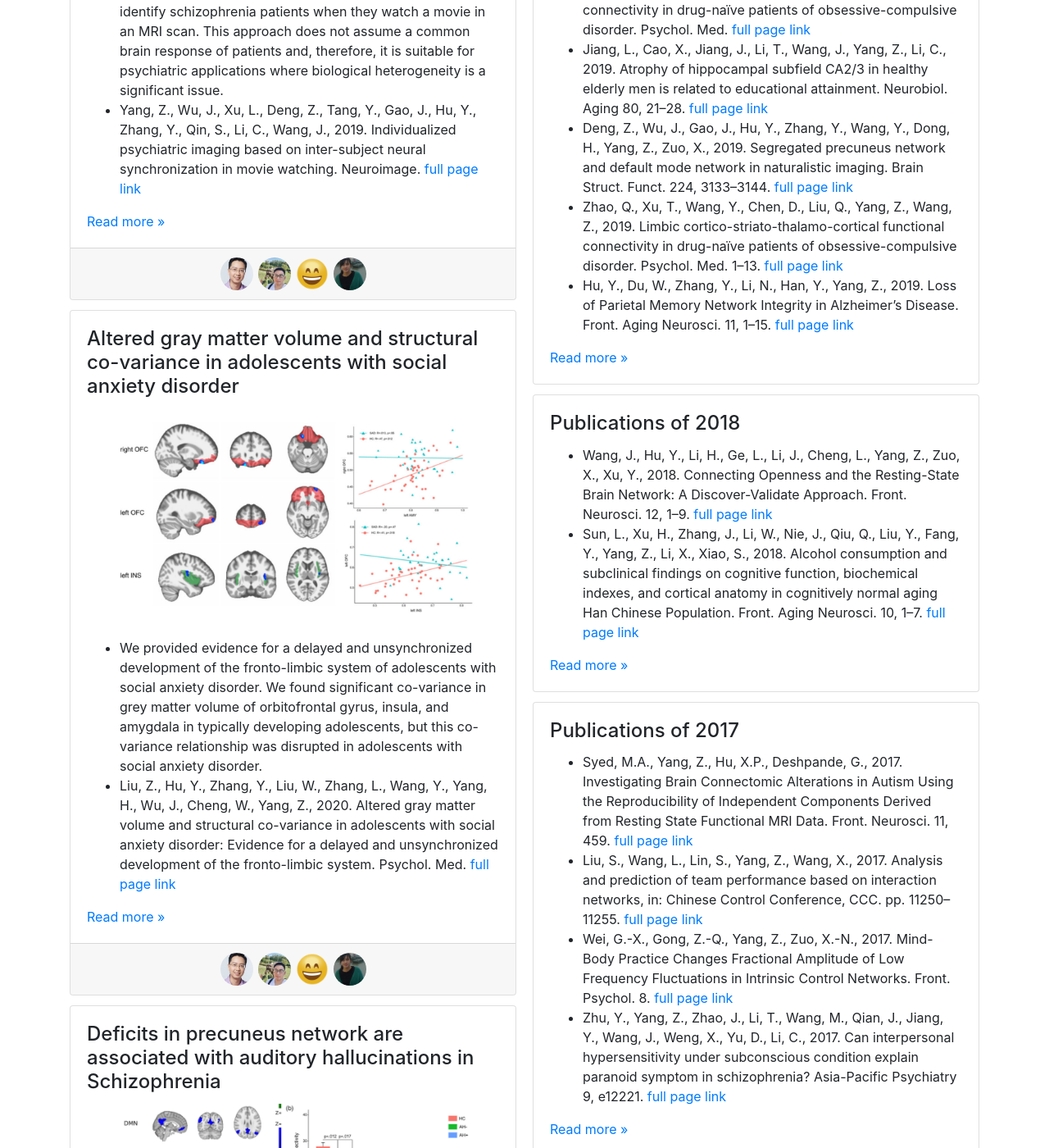
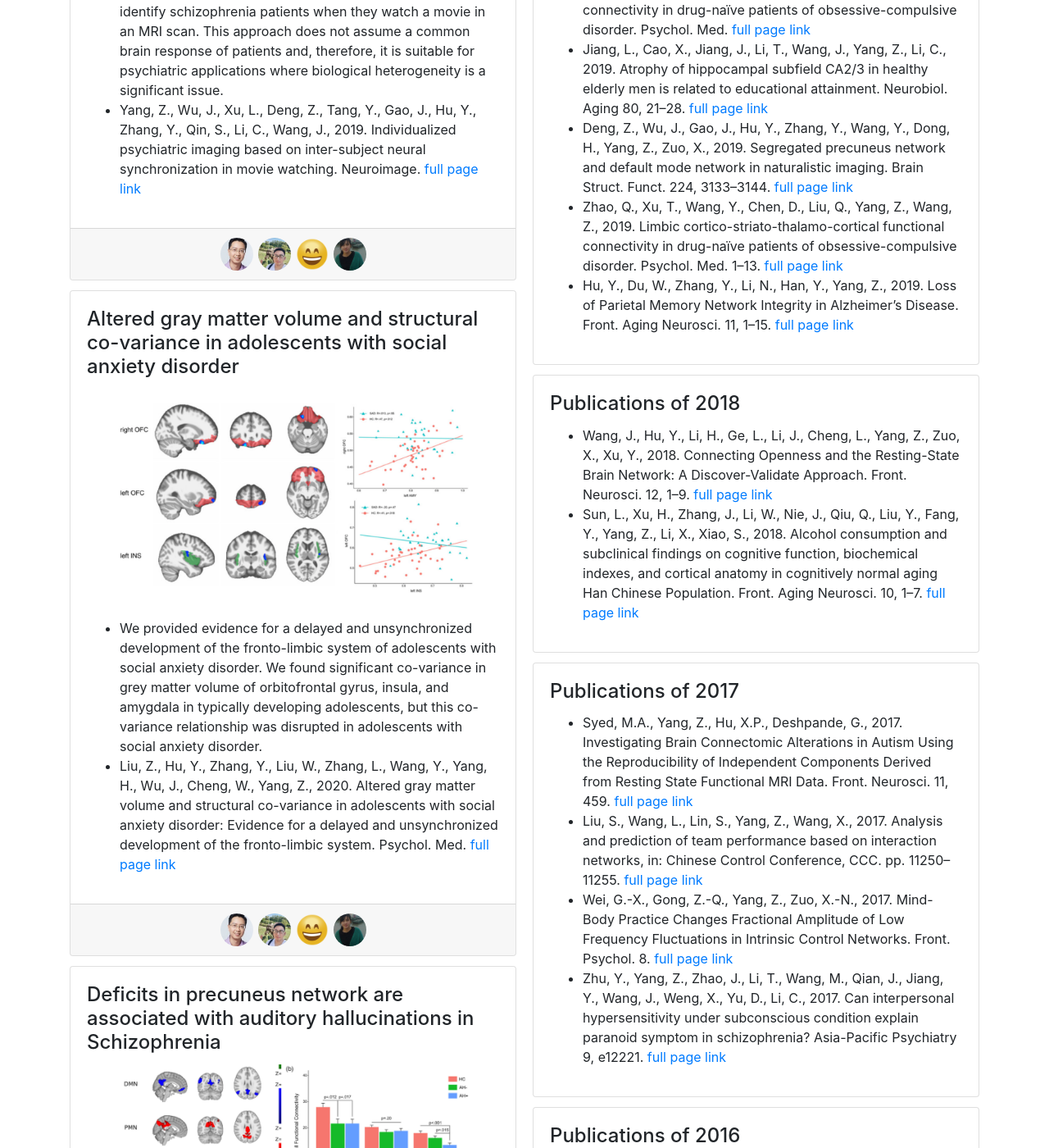
Before and after one commit to PHI-group/phi-group.github.io, a Jekyll site: the page built from publications.md, in a window 1280 px wide and 1400 px high, scrolled down 526 px. Shown: the whole window at 82% size. Built offline with Jekyll 4.4.1, drawn with Linux system fonts in a browser that asks for light colours; some of the changed text lies outside the part shown.

Commit message:
Updated by QF

```diff
--- a/_includes/publication-card.html
+++ b/_includes/publication-card.html
@@ -32,9 +32,6 @@
         <div class="card-text">
             {{ publication.description | markdownify }}
         </div>
-        {% if publication.no-link != true or publication.link %}
-            <a href="{{ pub-url }}"> Read more &raquo;</a>
-        {% endif %}
     </div>
     {% if publication.people %}
         <div class="card-footer d-flex flex-row flex-wrap justify-content-center">
--- a/_includes/resource-card.html
+++ b/_includes/resource-card.html
@@ -32,9 +32,6 @@
         <div class="card-text">
             {{ resource.description | markdownify }}
         </div>
-        {% if resource.no-link != true or resource.link %}
-            <a href="{{ res-url }}"> Read more &raquo;</a>
-        {% endif %}
     </div>
     {% if resource.people %}
         <div class="card-footer d-flex flex-row flex-wrap justify-content-center">
```
